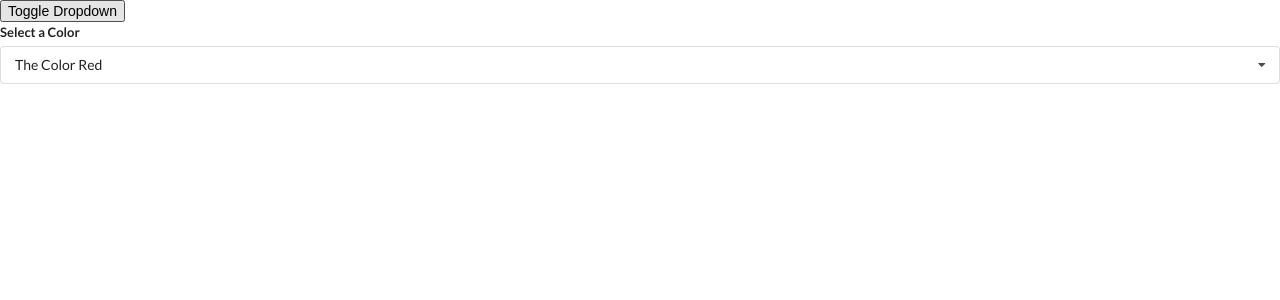
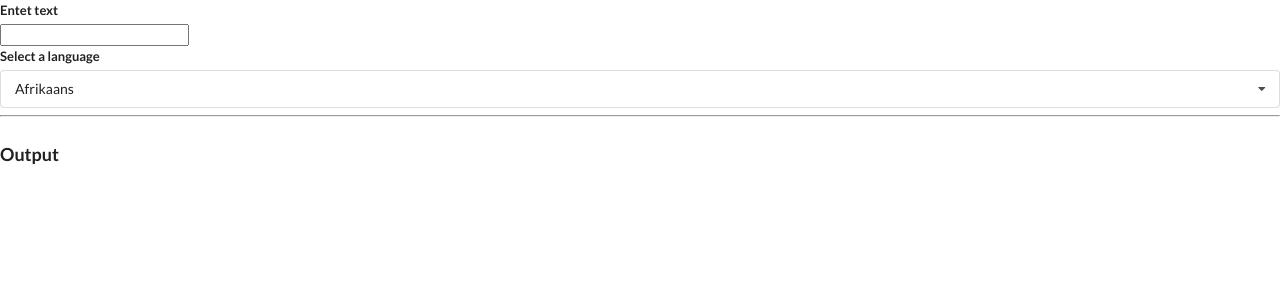
Before and after one commit to Piotrek1994/REACT-widgets, a React (Create React App) app: page / in a window 1280 px wide. Shown: the top 300 px of the page. Built offline with nearby package versions, Linux system fonts and the light colour scheme.

Commit message:
Converter

```diff
--- a/src/App.js
+++ b/src/App.js
@@ -2,6 +2,7 @@ import React, { useState } from "react";
 import Accordion from "./components/Accordion";
 import Search from "./components/Search";
 import Dropdown from "./components/Dropdown";
+import Translate from "./components/Translate";
 
 const items = [
     {
@@ -36,18 +37,10 @@ const options = [
 
 
 export default () => {
-    const [selected, setSelected] = useState(options[0]);
-    const [showDropdown, setShowDropdown] = useState(true)
 
-    return <div>
-        <button onClick={() => setShowDropdown(!showDropdown)}>Toggle Dropdown</button>
-        {showDropdown ?
-            <Dropdown
-            selectedProp = {selected}
-            setSelectedProp={setSelected}
-            optionsProp={options}
-            /> : null
-        }
 
-    </div>
+
+    return (<div>
+        <Translate/>
+    </div>)
 }
--- /dev/null
+++ b/src/components/Convert.js
@@ -0,0 +1,14 @@
+import React, {useEffect, useState} from "react";
+
+const Convert = ({languageProp, textProp}) => {
+    useEffect(() =>  {
+        console.log('ok');
+    }, [languageProp, textProp])
+
+
+    return (
+        <div></div>
+    )
+}
+
+export default Convert ;
--- a/src/components/Dropdown.js
+++ b/src/components/Dropdown.js
@@ -1,6 +1,6 @@
 import React, { useState, useEffect, useRef } from 'react'
 
-const Dropdown = ({ optionsProp, selectedProp, setSelectedProp }) => {
+const Dropdown = ({ labelProp, optionsProp, selectedProp, setSelectedProp }) => {
 	const [open, setOpen] = useState(false)
 	const ref = useRef()
 
@@ -34,7 +34,7 @@ const Dropdown = ({ optionsProp, selectedProp, setSelectedProp }) => {
 	return (
 		<div ref={ref} className='ui form'>
 			<div className='field'>
-				<label className='label'>Select a Color</label>
+				<label className='label'>{labelProp}</label>
 				<div onClick={() => setOpen(!open)} className={`ui selection dropdown ${open ? 'visible active' : ''}`}>
 					<i className='dropdown icon'></i>
 					<div className='text'>{selectedProp.label}</div>
--- a/src/components/Search.js
+++ b/src/components/Search.js
@@ -1,3 +1,5 @@
+//AIzaSyCHUCmpR7cT_yDFHC98CZJy2LTms-IwDlM
+
 import React, { useState, useEffect } from 'react'
 import axios from 'axios'
 
--- /dev/null
+++ b/src/components/Translate.js
@@ -0,0 +1,50 @@
+import React, { useState } from "react";
+import Dropdown from './Dropdown'
+import Convert from "./Convert";
+
+
+const options = [
+    {
+        label: 'Afrikaans',
+        value: 'af'
+    },
+    {
+        label: 'Arabic',
+        value: 'ar',
+    },
+    {
+        label: 'Hindi',
+        value: 'hi'
+    }
+]
+
+
+const Translate = () => {
+const [language, setLanguage] = useState(options[0])
+const [text, setText] = useState("")
+
+    return (
+        <div>
+            <div className="ui form">
+                <div className="field">
+                    <label>Entet text</label>
+                </div>
+            </div>
+            <input value={text} onChange={e => setText(e.target.value)} />
+            <Dropdown
+            labelProp="Select a language"
+            selectedProp={language}
+            setSelectedProp={setLanguage}
+            optionsProp={options}/>
+            <hr />
+            <h3 className="ui header">Output</h3>
+            <Convert textProp={text} languageProp={language}/>
+        </div>
+    )
+}
+
+
+
+
+
+export default Translate;
```
